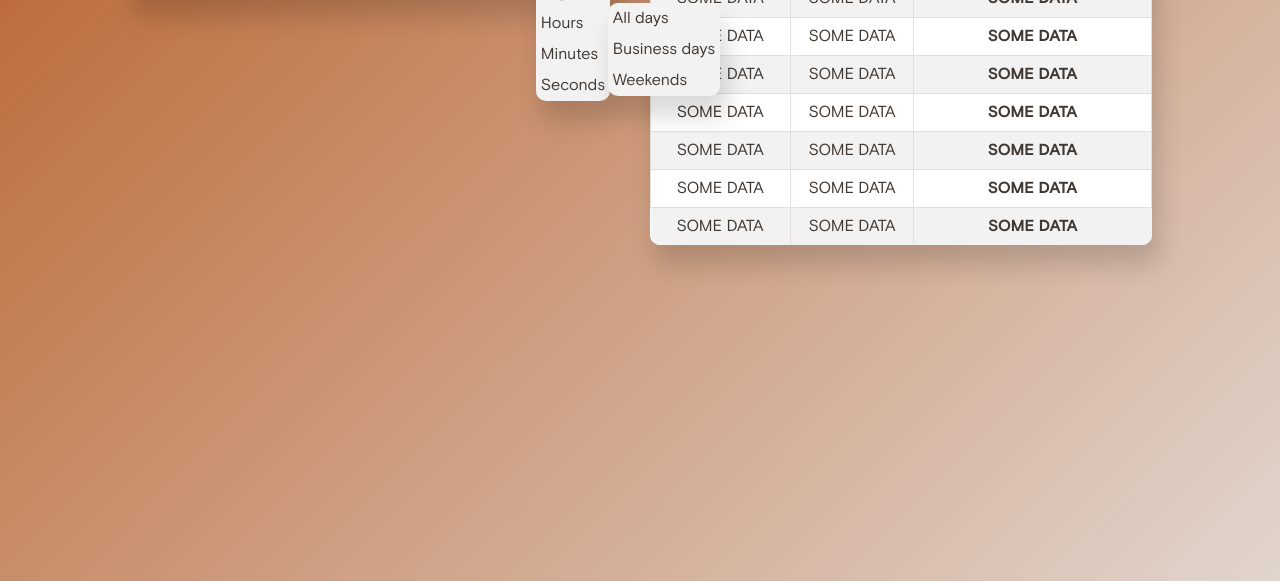
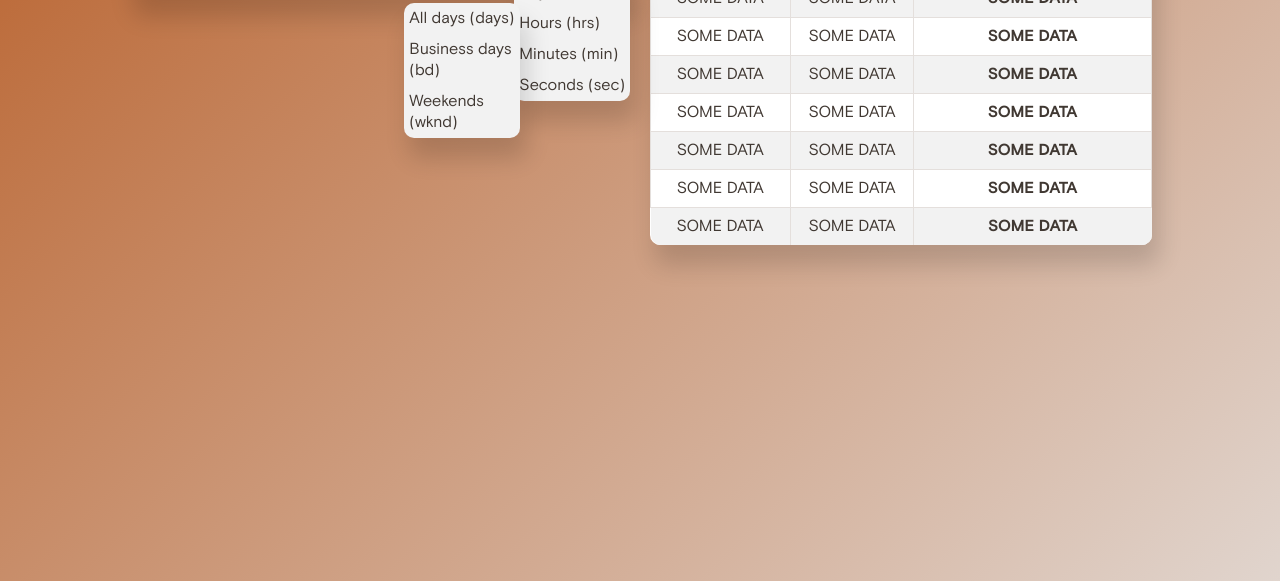
Before and after one commit to annaalieks/time-calculator, a plain HTML site: page index.html in a window 1280 px wide. Shown: the part 519-1100 px from the top of the page. Drawn offline with Linux system fonts and the light colour scheme.

Commit message:
dropdown fixes

```diff
--- a/index.html
+++ b/index.html
@@ -55,29 +55,29 @@
                                 <ul class="dropdown__menu dropdown__menu--internal">
                                     <li>
                                         <input type="radio" id="all-days" name="dropdown" hidden>
-                                        <label class="dropdown__label" for="days">All days</label>
+                                        <label class="dropdown__label" for="days">All days (days)</label>
                                     </li>
                                     <li>
                                         <input type="radio" id="business-days" name="dropdown" hidden>
-                                        <label class="dropdown__label" for="days">Business days</label>
+                                        <label class="dropdown__label" for="days">Business days (bd)</label>
                                     </li>
                                     <li>
                                         <input type="radio" id="weekends" name="dropdown" hidden>
-                                        <label class="dropdown__label" for="days">Weekends</label>
+                                        <label class="dropdown__label" for="days">Weekends (wknd)</label>
                                     </li>
                                 </ul>
                             </li>
                             <li>
                                 <input type="radio" id="hours" name="dropdown" hidden>
-                                <label class="dropdown__label" for="days">Hours</label>
+                                <label class="dropdown__label" for="days">Hours (hrs)</label>
                             </li>
                             <li>
                                 <input type="radio" id="minutes" name="dropdown" hidden>
-                                <label class="dropdown__label" for="days">Minutes</label>
+                                <label class="dropdown__label" for="days">Minutes (min)</label>
                             </li>
                             <li>
                                 <input type="radio" id="minutes" name="dropdown" hidden>
-                                <label class="dropdown__label" for="days">Seconds</label>
+                                <label class="dropdown__label" for="days">Seconds (sec)</label>
                             </li>
                         </ul>
                     </div>
--- a/sass/style.sass
+++ b/sass/style.sass
@@ -185,9 +185,11 @@ button
         border-radius: 10px
         box-shadow: 6px 19px 23px 1px rgb(0 0 0 / .15)
         position: absolute
-        right: 20px
+        right: 0
+        z-index: 1
         &--internal
-            right: -110px
+            width: 100%
+            right: 110px
         & li
             text-transform: none
             padding: 5px
```
Also changed, not shown: sass/style.css, 1 other file.
